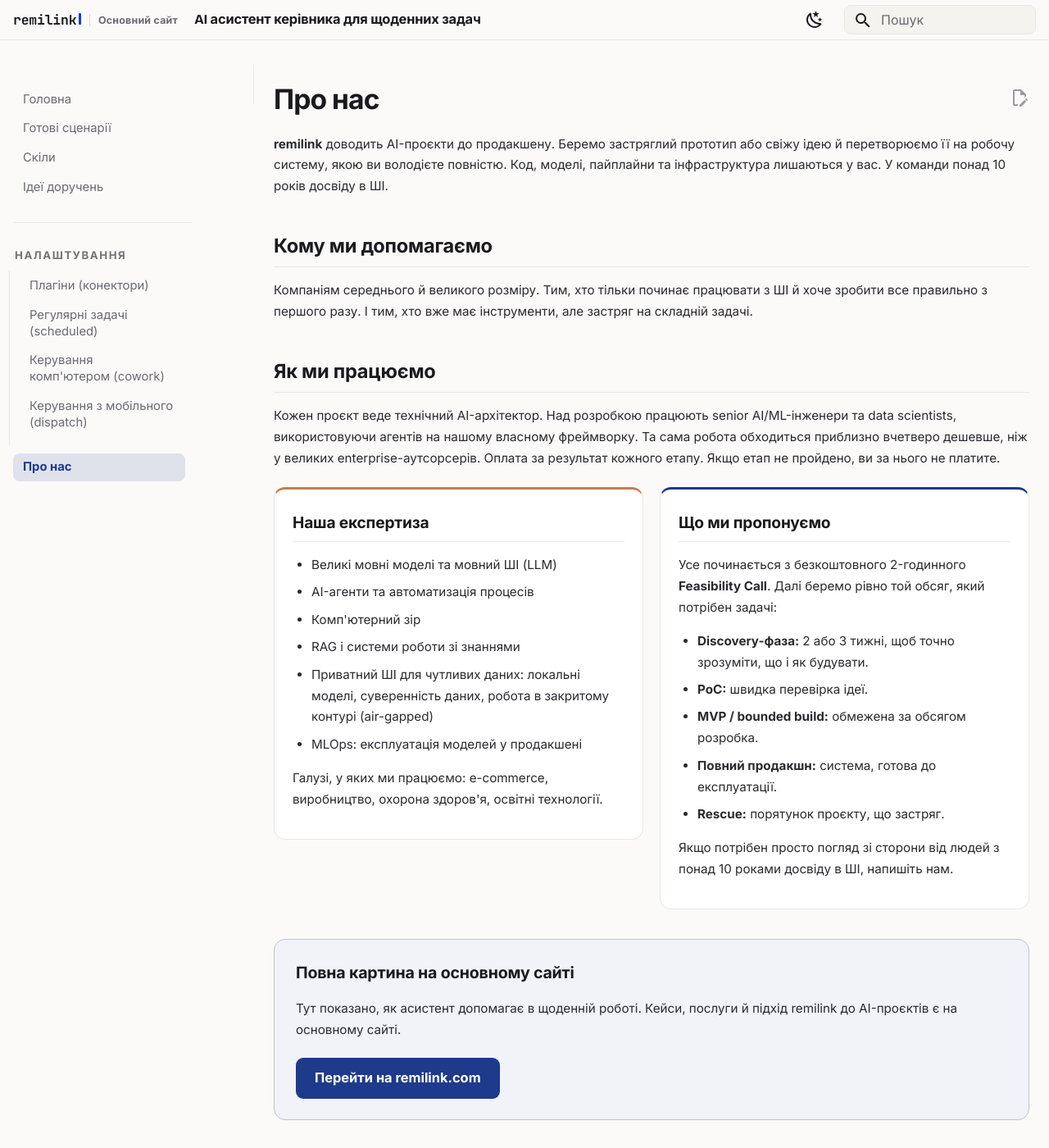
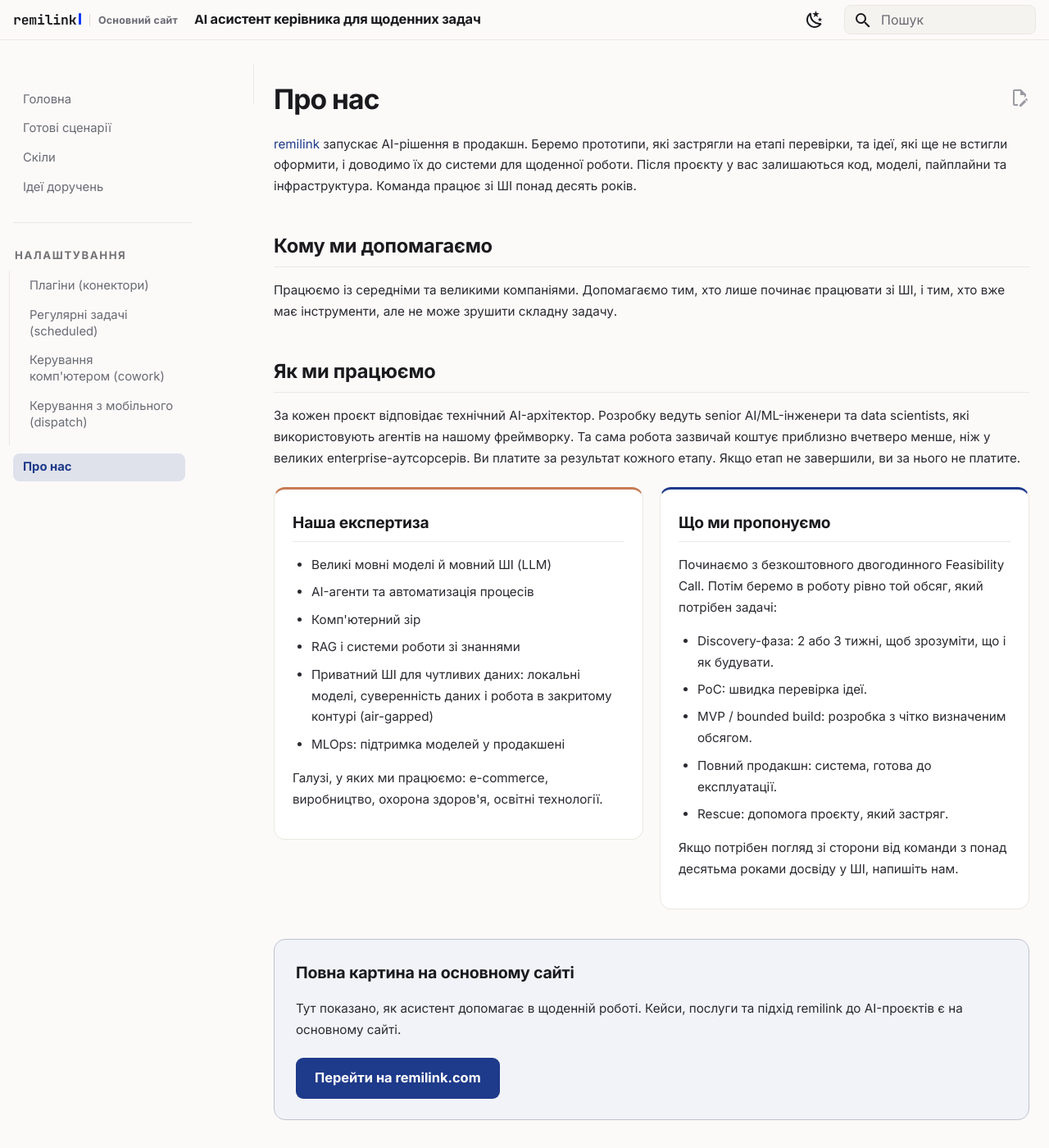
Before and after one commit to remilink/ceo-assistant, an MkDocs documentation site: the page built from docs/about.md, in a window 1280 px wide and 1400 px high. Shown: the whole window at 82% size. Built offline with MkDocs 1.6.1 and Material for MkDocs 9.7.7, drawn with Linux system fonts in a browser that asks for light colours; comment, search, counter and statistics services are not loaded; some of the changed text lies outside the part shown.

Commit message:
Humanize About copy and link remilink

```diff
--- a/docs/about.md
+++ b/docs/about.md
@@ -1,14 +1,14 @@
 # Про нас
 
-**remilink** доводить AI-проєкти до продакшену. Беремо застряглий прототип або свіжу ідею й перетворюємо її на робочу систему, якою ви володієте повністю. Код, моделі, пайплайни та інфраструктура лишаються у вас. У команди понад 10 років досвіду в ШІ.
+[remilink](https://remilink.com/ua) запускає AI-рішення в продакшн. Беремо прототипи, які застрягли на етапі перевірки, та ідеї, які ще не встигли оформити, і доводимо їх до системи для щоденної роботи. Після проєкту у вас залишаються код, моделі, пайплайни та інфраструктура. Команда працює зі ШІ понад десять років.
 
 ## Кому ми допомагаємо
 
-Компаніям середнього й великого розміру. Тим, хто тільки починає працювати з ШІ й хоче зробити все правильно з першого разу. І тим, хто вже має інструменти, але застряг на складній задачі.
+Працюємо із середніми та великими компаніями. Допомагаємо тим, хто лише починає працювати зі ШІ, і тим, хто вже має інструменти, але не може зрушити складну задачу.
 
 ## Як ми працюємо
 
-Кожен проєкт веде технічний AI-архітектор. Над розробкою працюють senior AI/ML-інженери та data scientists, використовуючи агентів на нашому власному фреймворку. Та сама робота обходиться приблизно вчетверо дешевше, ніж у великих enterprise-аутсорсерів. Оплата за результат кожного етапу. Якщо етап не пройдено, ви за нього не платите.
+За кожен проєкт відповідає технічний AI-архітектор. Розробку ведуть senior AI/ML-інженери та data scientists, які використовують агентів на нашому фреймворку. Та сама робота зазвичай коштує приблизно вчетверо менше, ніж у великих enterprise-аутсорсерів. Ви платите за результат кожного етапу. Якщо етап не завершили, ви за нього не платите.
 
 <div class="rl-ab" markdown="1">
 
@@ -16,12 +16,12 @@
 
 ### Наша експертиза
 
-- Великі мовні моделі та мовний ШІ (LLM)
+- Великі мовні моделі й мовний ШІ (LLM)
 - AI-агенти та автоматизація процесів
 - Комп'ютерний зір
 - RAG і системи роботи зі знаннями
-- Приватний ШІ для чутливих даних: локальні моделі, суверенність даних, робота в закритому контурі (air-gapped)
-- MLOps: експлуатація моделей у продакшені
+- Приватний ШІ для чутливих даних: локальні моделі, суверенність даних і робота в закритому контурі (air-gapped)
+- MLOps: підтримка моделей у продакшені
 
 Галузі, у яких ми працюємо: e-commerce, виробництво, охорона здоров'я, освітні технології.
 
@@ -30,15 +30,15 @@
 
 ### Що ми пропонуємо
 
-Усе починається з безкоштовного 2-годинного **Feasibility Call**. Далі беремо рівно той обсяг, який потрібен задачі:
+Починаємо з безкоштовного двогодинного Feasibility Call. Потім беремо в роботу рівно той обсяг, який потрібен задачі:
 
-- **Discovery-фаза:** 2 або 3 тижні, щоб точно зрозуміти, що і як будувати.
-- **PoC:** швидка перевірка ідеї.
-- **MVP / bounded build:** обмежена за обсягом розробка.
-- **Повний продакшн:** система, готова до експлуатації.
-- **Rescue:** порятунок проєкту, що застряг.
+- Discovery-фаза: 2 або 3 тижні, щоб зрозуміти, що і як будувати.
+- PoC: швидка перевірка ідеї.
+- MVP / bounded build: розробка з чітко визначеним обсягом.
+- Повний продакшн: система, готова до експлуатації.
+- Rescue: допомога проєкту, який застряг.
 
-Якщо потрібен просто погляд зі сторони від людей з понад 10 роками досвіду в ШІ, напишіть нам.
+Якщо потрібен погляд зі сторони від команди з понад десятьма роками досвіду у ШІ, напишіть нам.
 
 </div>
 </div>
@@ -47,7 +47,7 @@
 
 ### Повна картина на основному сайті
 
-Тут показано, як асистент допомагає в щоденній роботі. Кейси, послуги й підхід remilink до AI-проєктів є на основному сайті.
+Тут показано, як асистент допомагає в щоденній роботі. Кейси, послуги та підхід remilink до AI-проєктів є на основному сайті.
 
 [Перейти на remilink.com](https://remilink.com/ua){ .rl-cta__btn }
 
```
Also changed, not shown: other parts of docs/about.md (+1 -1 lines).
